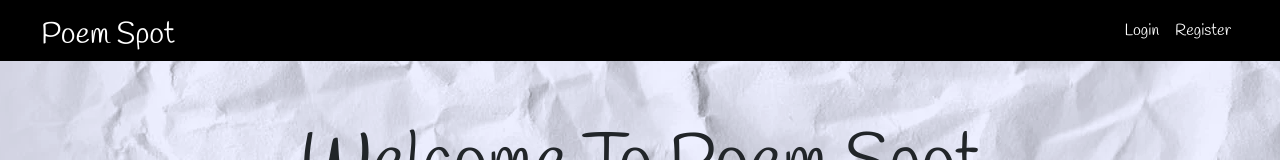
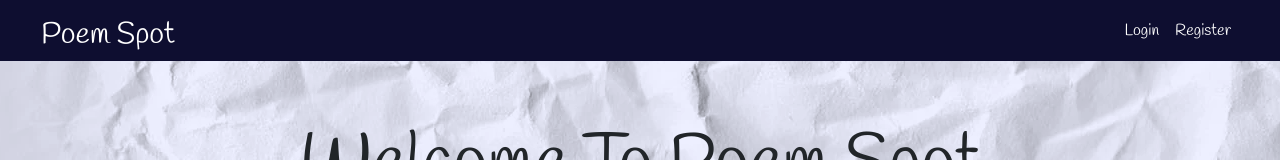
Before and after one commit to vita-wanchenchen/poem-spot-1, a React app: page / in a window 1280 px wide. Shown: the top 160 px of the page. Built offline with nearby package versions, Linux system fonts and the light colour scheme; no server answers.

Commit message:
nav and footer color

```diff
--- a/src/components/Footer.jsx
+++ b/src/components/Footer.jsx
@@ -17,7 +17,7 @@ const footerSpan = {
   left: "0",
   right: "0",
   padding: "13px",
-  background: "black",
+  background: "#0e0e30",
   textAlign: "center",
   fontWeight: "500",
   color: "white",
--- a/src/components/Navbar.jsx
+++ b/src/components/Navbar.jsx
@@ -7,7 +7,7 @@ const linkStyle = {
 };
 
 const navbarStyle = {
-  backgroundColor: "black",
+  backgroundColor: "#0e0e30",
   paddingBottom: "-30px",
   marginBottom: "20px",
   width: "100%",
--- a/src/components/NavbarDash.jsx
+++ b/src/components/NavbarDash.jsx
@@ -7,7 +7,7 @@ const linkStyle = {
 };
 
 const navbarStyle = {
-  backgroundColor: "black",
+  backgroundColor: "#0e0e30",
   paddingBottom: "-30px",
   marginBottom: "20px",
 };
```
